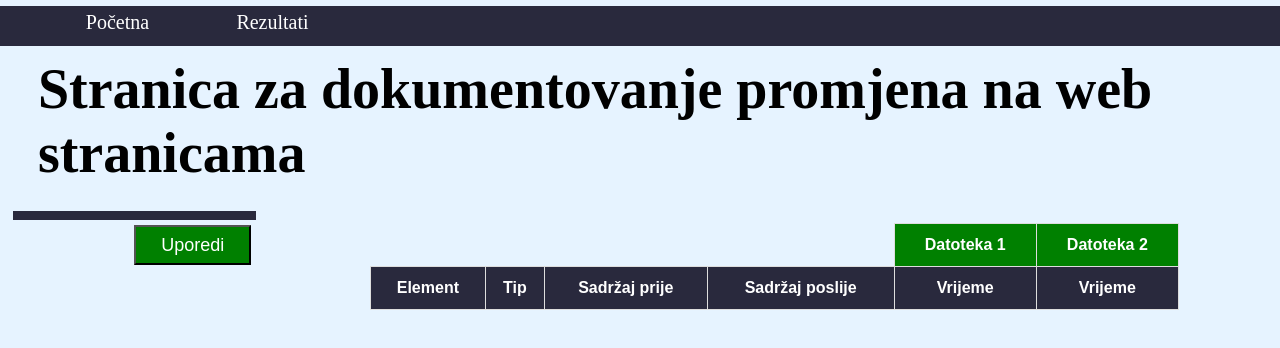
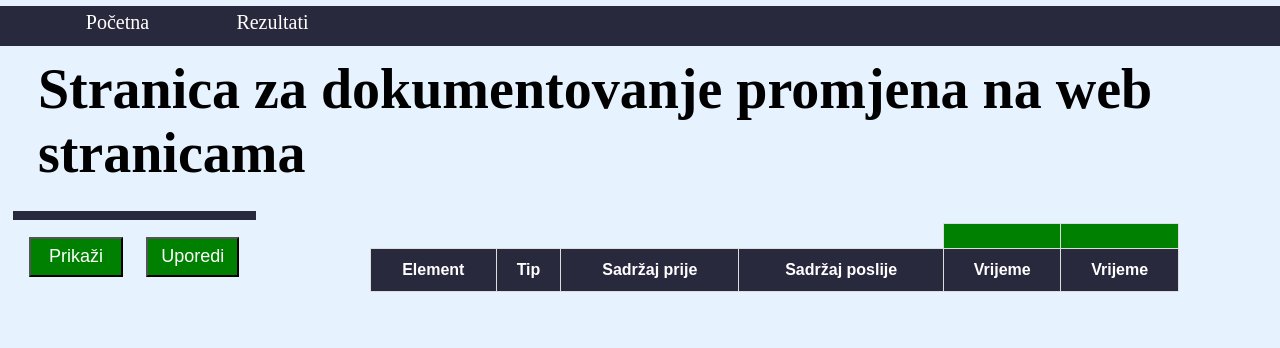
Before and after one commit to vbeglerovic/Web-alat-za-dokumentovanje-promjena-na-web-stranicama, a website: page public/results.html in a window 1280 px wide. Both pictures are taken after a click on the button "Uporedi". Drawn offline with Linux system fonts and the light colour scheme; no server answers; a web font is replaced by a local one.

```diff
--- a/public/results.css
+++ b/public/results.css
@@ -84,14 +84,15 @@
 }
 
 button {
-    width: 50%;
+    width: 40%;
     color: white;
     float: right;
     height: 40px;
     font-size: 18px;
+    margin: 5%
 }
 
-#btn1 {
+#btn1, #btn2 {
     background-color: green;
 }
 
--- a/public/results.html
+++ b/public/results.html
@@ -20,27 +20,12 @@
         <table id = "table1">
         </table>
         </div>
-        <div id="glavni2"><button id="btn1" onclick="compare()">Uporedi</button></div>
+        <div id="glavni2">
+          <button id="btn1" onclick="compare()">Uporedi</button>
+          <button id="btn2" onclick="show()">Prika&zcaron;i</button>
+        </div>
 	</div>
 	<div id="desno">
-    <table id = "table2">
-      <tr>
-        <th class="empty"></th>
-        <th class="empty"></th>
-        <th class="empty"></th>
-        <th class="empty"></th>
-        <th id = "dat1">Datoteka 1</th>
-        <th id = "dat2">Datoteka 2</th>
-      </tr>
-      <tr>
-        <th>Element</th>
-        <th>Tip</th>
-        <th>Sadr&zcaron;aj prije</th>
-        <th>Sadr&zcaron;aj poslije</th>
-        <th>Vrijeme</th>
-        <th>Vrijeme</th>
-      </tr>
-    </table>
 	</div>
 	<div id="podnozje"></div>
 </div>
--- a/public/results.js
+++ b/public/results.js
@@ -1,4 +1,5 @@
 
+var headers = ["Element", "Tip", "Sadržaj prije", "Sadržaj poslije", "Vrijeme", "Vrijeme"]
 window.onload = function() {
     var ajax = new XMLHttpRequest();
     ajax.onreadystatechange = function() {
@@ -40,7 +41,34 @@
         return false;
 }
 
+function makeTable() {
+    let table = document.createElement("table");
+    table.setAttribute("id", "table2")
+    let tr1 = document.createElement("tr");
+    for (i = 0; i < 4; i++) {
+        let th = document.createElement("th");
+        th.setAttribute("class", "empty")
+        tr1.appendChild(th);
+    }
+    let dat1 = document.createElement("th");
+    dat1.setAttribute("id", "dat1")
+    let dat2 = document.createElement("th");
+    dat2.setAttribute("id", "dat2")
+    tr1.appendChild(dat1);
+    tr1.appendChild(dat2)
+    table.appendChild(tr1)
+    let tr2 = document.createElement("tr")
+    for (i = 0; i < headers.length; i++) {
+        let th = document.createElement("th");
+        th.innerHTML = headers[i];
+        tr2.appendChild(th);
+    }
+    table.appendChild(tr2);
+    document.getElementById("desno").appendChild(table)
+}
+
 function compare () {
+    makeTable()
     var checkedChecks = document.querySelectorAll(".check:checked");
     let id1 = checkedChecks[0].id
     let id2 = checkedChecks[1].id
@@ -97,3 +125,8 @@
         }
     }
 }
+
+function show () {
+    let table2 = document.getElementById("table2");
+    table2.remove()
+}
```
